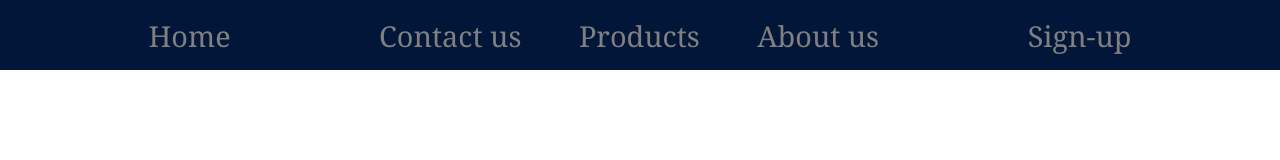
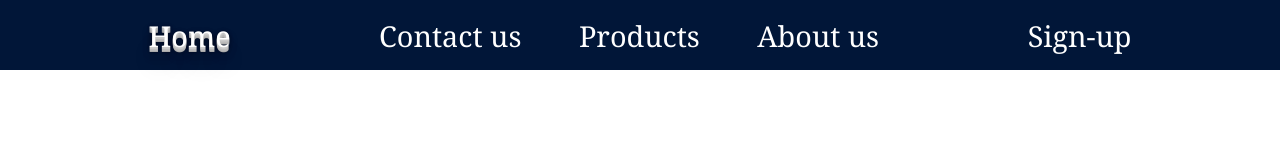
Before and after one commit to navoditbharat/ResponsiveNavBar, a plain HTML site: page index.html in a window 1280 px wide. In both pictures the pointer is over the link "Home". Drawn offline with Linux system fonts and the light colour scheme.

Commit message:
transition

```diff
--- a/style.css
+++ b/style.css
@@ -10,7 +10,10 @@ nav{
 }
 a{
     text-decoration:none;
-    color: gray;
+    color: white;
+    /* transition-property: all; */
+    /* transition-duration: 1s; */
+    transition-delay: 0.1s;
 }
 
 ul{
@@ -40,3 +43,20 @@ ul{
         text-align: center;
     }
 }
+
+
+a:hover{
+    /* color: #993955; */
+    text-shadow: 0 1px 0 #ccc,
+    0 2px 0 #c9c9c9,
+    0 3px 0 #bbb,
+    0 4px 0 #b9b9b9,
+    0 5px 0 #aaa,
+    0 6px 1px rgba(0,0,0,.1),
+    0 0 5px rgba(0,0,0,.1),
+    0 1px 3px rgba(0,0,0,.3),
+    0 3px 5px rgba(0,0,0,.2),
+    0 5px 10px rgba(0,0,0,.25),
+    0 10px 10px rgba(0,0,0,.2),
+    0 20px 20px rgba(0,0,0,.15);
+}
```
